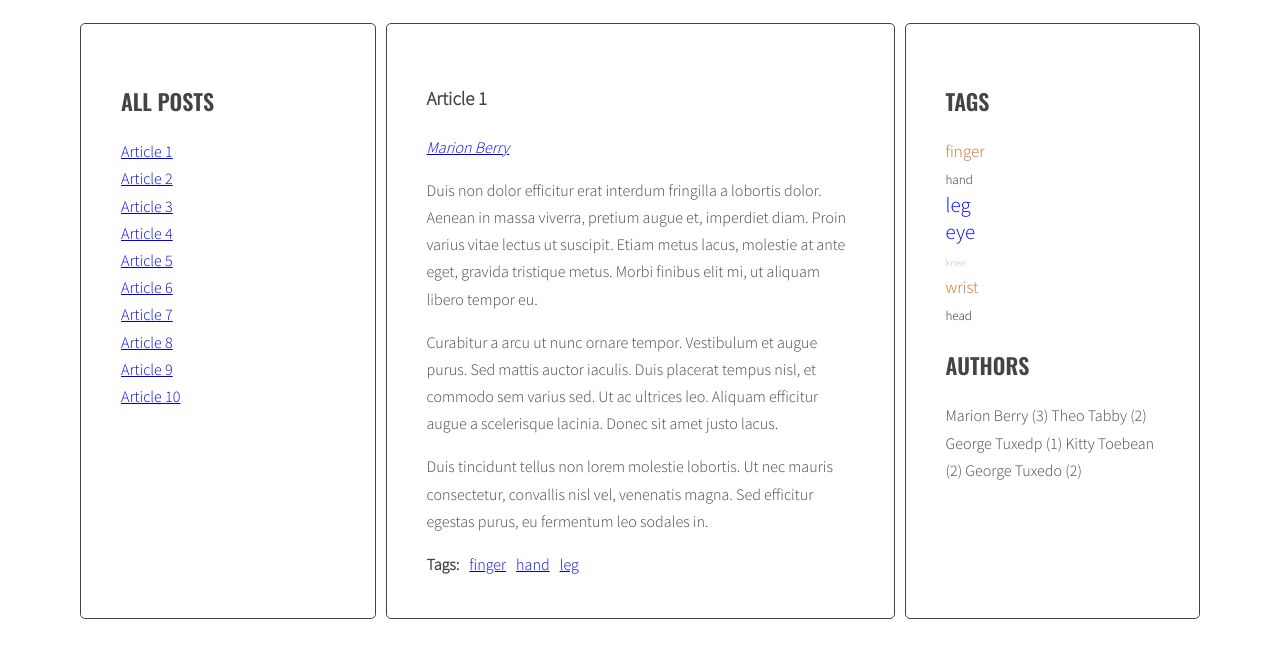
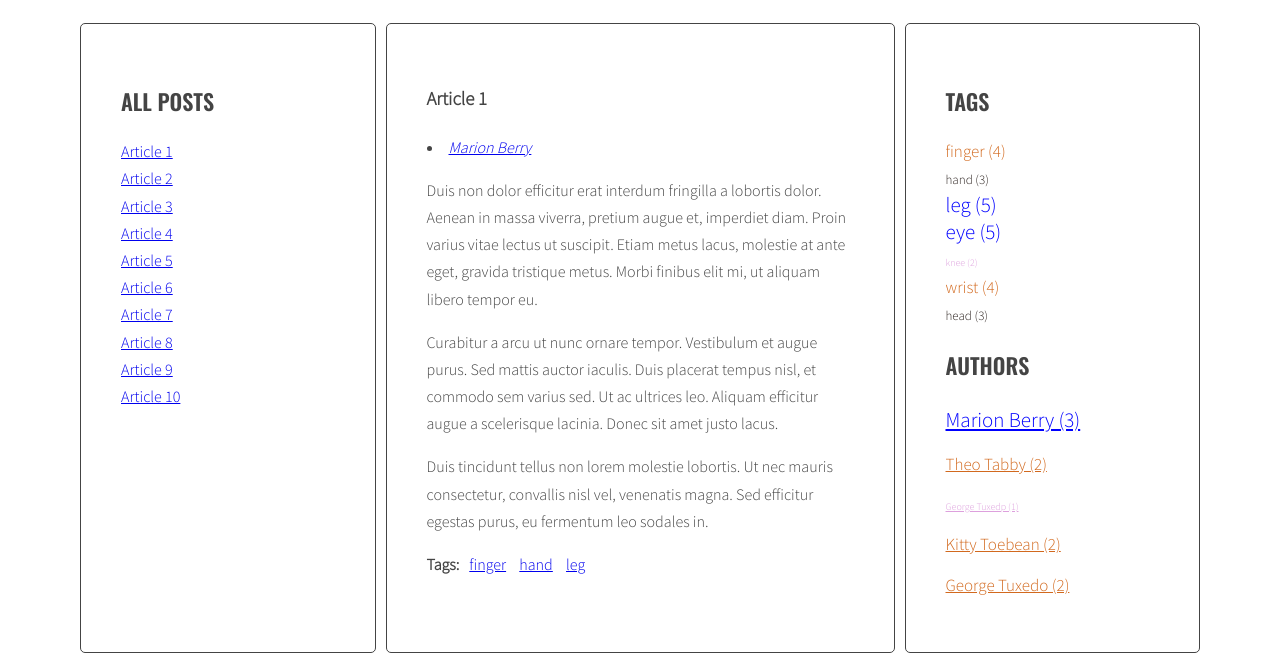
Before and after one commit to Orzechowa/javascript-blog, a website: page index.html in a window 1280 px wide. Shown: the part 220-881 px from the top of the page. Before the commit the page ends 847 px from the top, so only its background shows below. Drawn offline with nearby package versions, Linux system fonts and the light colour scheme.

Commit message:
add handlebars

```diff
--- a/index.html
+++ b/index.html
@@ -188,6 +188,26 @@
               </main>
             </div>
           </div>
+        <script id="template-article-link" type="text/x-handlebars-template">
+          <li><a href="#{{ id }}"><span>{{ title }}</span></a></li>
+        </script>
+        <script id="template-tag-link" type="text/x-handlebars-template">
+          <li><a href="#tag-{{ id }}"><span>{{ title }}</span></a></li>
+        </script>
+        <script id="template-author-link" type="text/x-handlebars-template">
+          <li><a href="#author-{{ id }}"><span>{{ title }}</span></a></li>
+        </script>
+        <script id="template-cloud-tag-link" type="text/x-handlebars-template">
+          {{#each tags}}
+          <li><a href="#tag-{{ tag }}" class="{{ className }}"> {{tag}} ({{count}})</a></li>
+          {{/each}}
+        </script>
+        <script id="template-cloud-author-link" type="text/x-handlebars-template">
+          {{#each authors}}
+          <li><a href="#author-{{ author }}" class="{{ className }}"> {{author}} ({{count}})</a></li>
+          {{/each}}
+        </script>
+        <script src="https://cdnjs.cloudflare.com/ajax/libs/handlebars.js/4.1.0/handlebars.min.js"></script>
         <script src="js/script.js"></script>
     </body>
 </html>
--- a/js/script.js
+++ b/js/script.js
@@ -1,4 +1,12 @@
 'use strict';
+
+const templates = {
+  articleLink: Handlebars.compile(document.querySelector('#template-article-link').innerHTML),
+  tagLink: Handlebars.compile(document.querySelector('#template-tag-link').innerHTML),
+  authorLink: Handlebars.compile(document.querySelector('#template-author-link').innerHTML),
+  tagCloudLink: Handlebars.compile(document.querySelector('#template-cloud-tag-link').innerHTML),
+  authorCloudLink: Handlebars.compile(document.querySelector('#template-cloud-author-link').innerHTML),
+}
 
 const titleClickHandler = function(event){
   event.preventDefault();
@@ -79,7 +87,8 @@ function generateTitleLinks(customSelector = ''){
 
     /* create HTML of the link */
 
-    const linkHTML = '<li><a href="#' + articleId + '"><span>' + articleTitle + '</span></a></li>';
+    const linkHTMLData = {id: articleId, title: articleTitle};
+    const linkHTML = templates.articleLink(linkHTMLData);
 
     /* insert link into html variable */
 
@@ -157,8 +166,13 @@ function generateTags(){
 
       /* generate HTML of the link */
 
-      const tagLinkHTML = '<li><a href="#tag-' + tag + '"><span> ' + tag + '</span></a></li>';
-      console.log(tagLinkHTML);
+      const linkHTMLData = {id: tag, title: tag};
+      const tagLinkHTML = templates.tagLink(linkHTMLData);
+      console.log(tagLinkHTML)
+
+      /*const tagLinkHTML = '<li><a href="#tag-' + tag + '"><span> ' + tag + '</span></a></li>';
+      console.log(tagLinkHTML);*/
+
       /* add generated code to html variable */
 
       html = html + tagLinkHTML;
@@ -180,13 +194,13 @@ function generateTags(){
   /* END LOOP: for every article: */
   }
   /* [NEW] find list of tags in right column */
-  const tagList = document.querySelector(optTagsListSelector);
+  const tagList = document.querySelector('.tags');
 
   const tagsParams = calculateTagsParams(allTags);
   console.log('tagsParams:', tagsParams);
 
   /* [NEW] create variable for all links HTML code */
-  let allTagsHTML = '';
+  const allTagsData = {tags: []};
 
   /* [NEW] START LOOP: for each tag in allTags: */
 
@@ -198,14 +212,21 @@ function generateTags(){
 
     /* [NEW] generate code of a link and add it to allTagsHTML */
 
-    allTagsHTML += tagLinkHTML;
+    //allTagsHTML += tagLinkHTML;
+
+    allTagsData.tags.push({
+      tag: tag,
+      count: allTags[tag],
+      className: calculateTagClass(allTags[tag], tagsParams)
+    });
 
     /* [NEW] END LOOP: for each tag in allTags: */
   }
 
   /*[NEW] add HTML from allTagsHTML to tagList */
 
-  tagList.innerHTML = allTagsHTML;
+  tagList.innerHTML = templates.tagCloudLink(allTagsData);
+  console.log(allTagsData)
 }
 
 generateTags();
@@ -286,6 +307,26 @@ function addClickListenersToTags(){
 }
 addClickListenersToTags();
 
+function calculateAuthorsParams(authors){
+  const params = {max: 0, min: 999999};
+  for(let author in authors){
+    console.log(author + 'is used' + authors[author] + 'times');
+    params.max = Math.max(authors[author], params.max);
+    params.min = Math.min(authors[author], params.min);
+  }
+
+  return params;
+}
+
+function calculateAuthorsClass(count, params){
+  const normalizedCount = count - params.min;
+  const normalizedMax = params.max - params.min;
+  const percentage = normalizedCount / normalizedMax;
+  const classNumber = Math.floor( percentage * (optCloudClassCount - 1) + 1 );
+  return optCloudClassPrefix + classNumber;
+}
+
+
 // Generate authors
 
 function generateAuthors(){
@@ -317,11 +358,13 @@ function generateAuthors(){
 
     /* generate HTML of the link */
 
-    const authorLinkHTML = '<a href="#author-' + articleAuthors + '"><span> ' + articleAuthors + '</span></a>';
+    const linkHTMLData = {id: articleAuthors, title: articleAuthors};
+    const authorLinkHTML = templates.authorLink(linkHTMLData);
+    /*const authorLinkHTML = '<a href="#author-' + articleAuthors + '"><span> ' + articleAuthors + '</span></a>';
 
     /* add generated code to html variable */
 
-    html += authorLinkHTML;
+    html = html + authorLinkHTML;
 
     /* [NEW] check if this link is NOT already in allAuthors */
     if(!allAuthors[articleAuthors]){
@@ -338,20 +381,27 @@ function generateAuthors(){
     /* END LOOP: for every article: */
   }
   /* [NEW] find list of tags in right column */
-  const authorList = document.querySelector(optAuthorsListSelector);
+  const authorList = document.querySelector('.authors');
+
+  const authorsParams = calculateAuthorsParams(allAuthors);
+  console.log('authorsParams:', authorsParams);
 
   /* [NEW] create variable for all links HTML code */
-  let allAuthorsHTML = '';
+  const allAuthorsData = {authors: []};
 
   /* [NEW] START LOOP: for each tag in allAuthors: */
   for(let articleAuthor in allAuthors){
   /* [NEW] generate code of a link and add it to allAuthorsHTML */
-    allAuthorsHTML += articleAuthor + ' (' + allAuthors[articleAuthor] + ') ';
+  allAuthorsData.authors.push({
+    author: articleAuthor,
+    count: allAuthors[articleAuthor],
+    className: calculateAuthorsClass(allAuthors[articleAuthor], authorsParams)
+  });
 
   /* [NEW] END LOOP: for each tag in allTags: */
   }
   /*[NEW] add HTML from allTagsHTML to tagList */
-  authorList.innerHTML = allAuthorsHTML;
+  authorList.innerHTML = templates.authorCloudLink(allAuthorsData);
 }
 generateAuthors();
 
```
